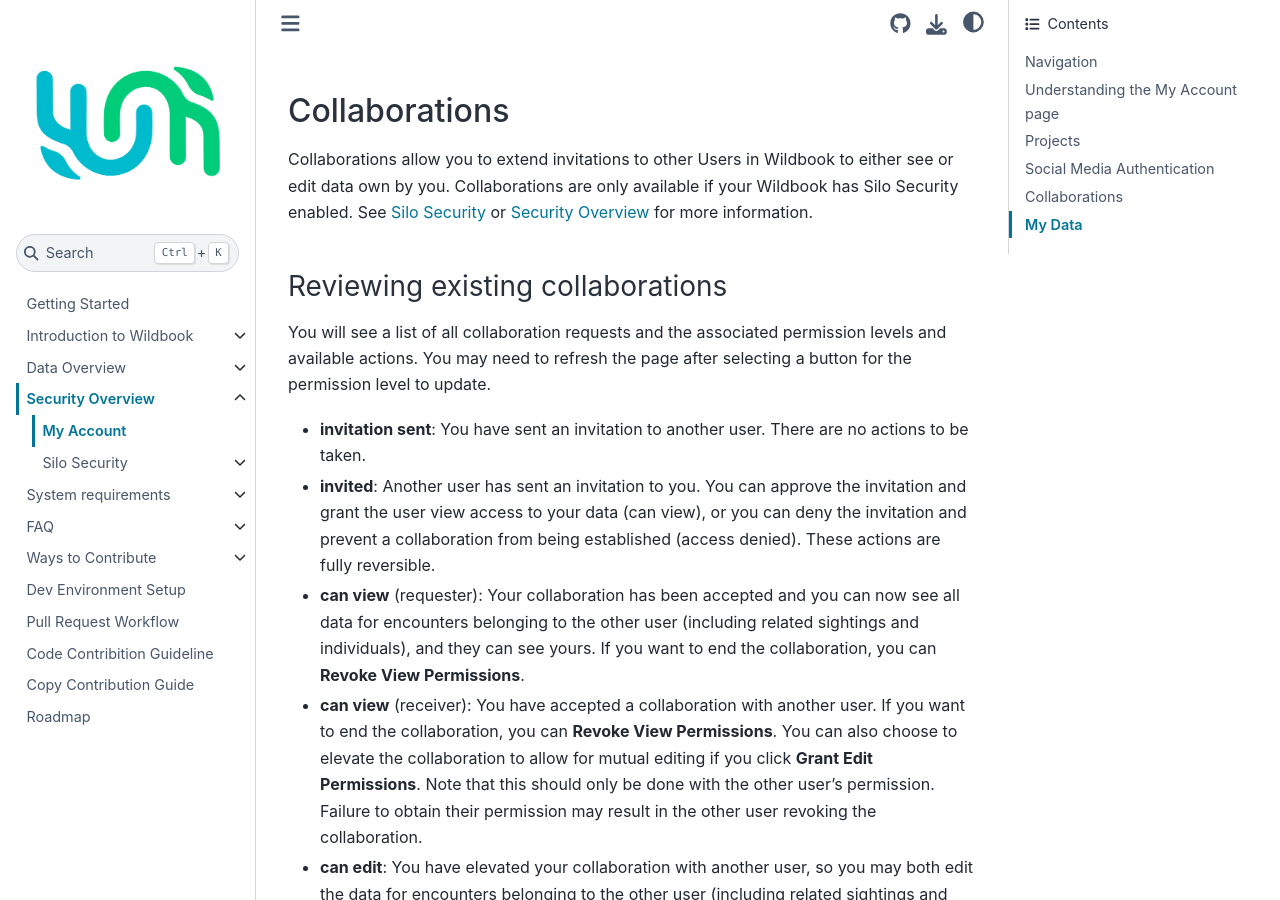
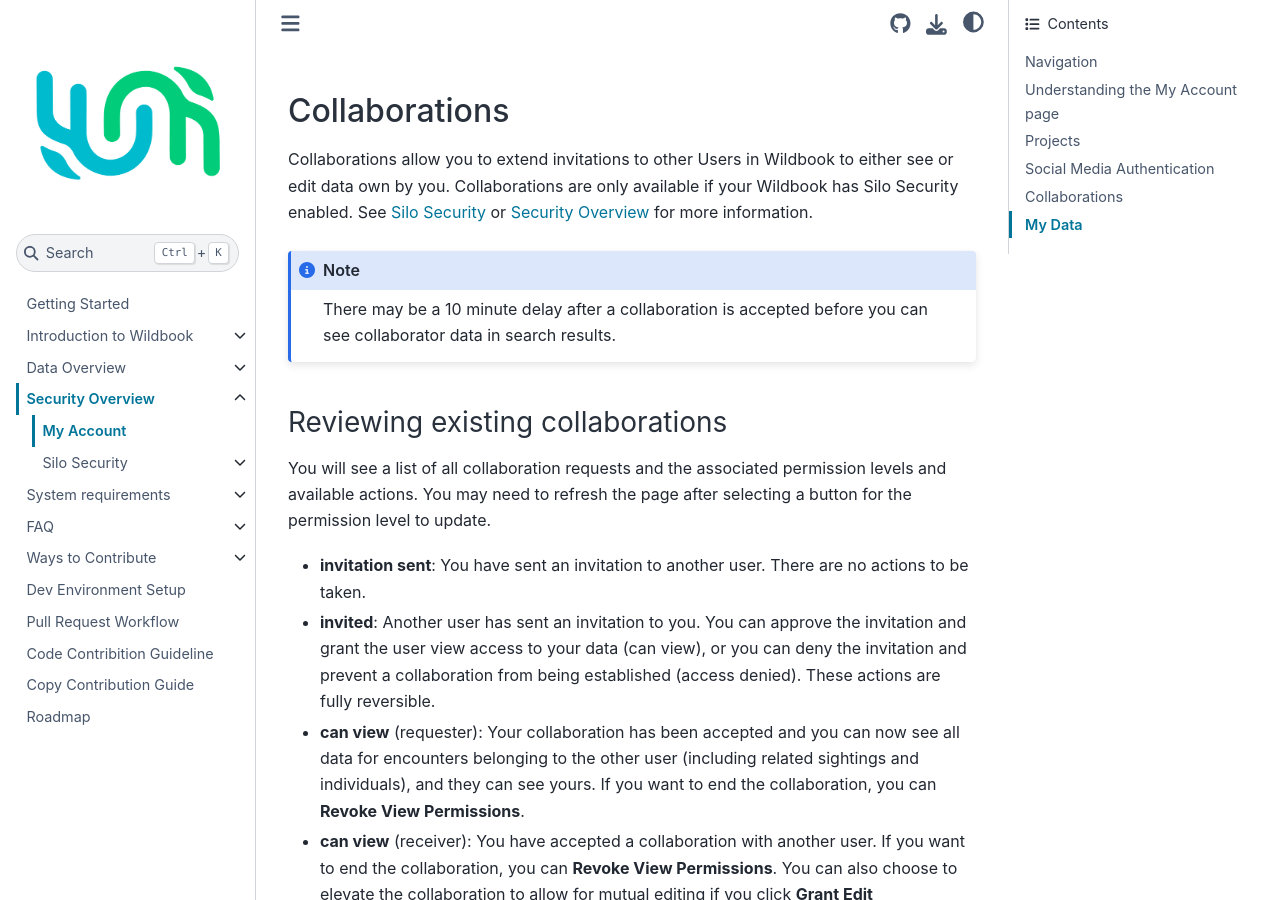
Before and after one commit to WildMeOrg/wildbook-docs, a Sphinx documentation site: the page built from docs/security/my-account.md, in a window 1280 px wide and 900 px high, scrolled down 2321 px. Built offline with Sphinx 7.4.7 and the Sphinx Book theme 1.1.4, drawn with Linux system fonts in a browser that asks for light colours.

Commit message:
Update my-account.md - Collaborations
Added note about delayed indexing after a collaboration is accepted.

````diff
--- a/docs/security/my-account.md
+++ b/docs/security/my-account.md
@@ -67,6 +67,10 @@
 
 Collaborations allow you to extend invitations to other Users in Wildbook to either see or edit data own by you. Collaborations are only available if your Wildbook has Silo Security enabled. See [Silo Security](silo-security/index.md) or [Security Overview](index.md) for more information.
 
+```{note}
+There may be a 10 minute delay after a collaboration is accepted before you can see collaborator data in search results.
+```
+
 ### Reviewing existing collaborations
 
 You will see a list of all collaboration requests and the associated permission levels and available actions. You may need to refresh the page after selecting a button for the permission level to update.
````
